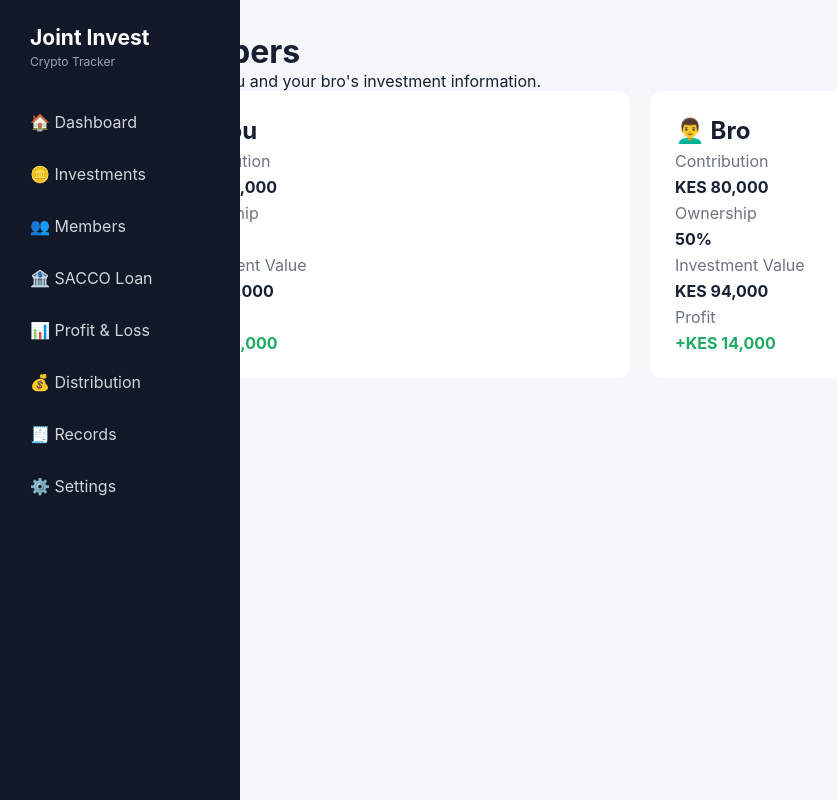
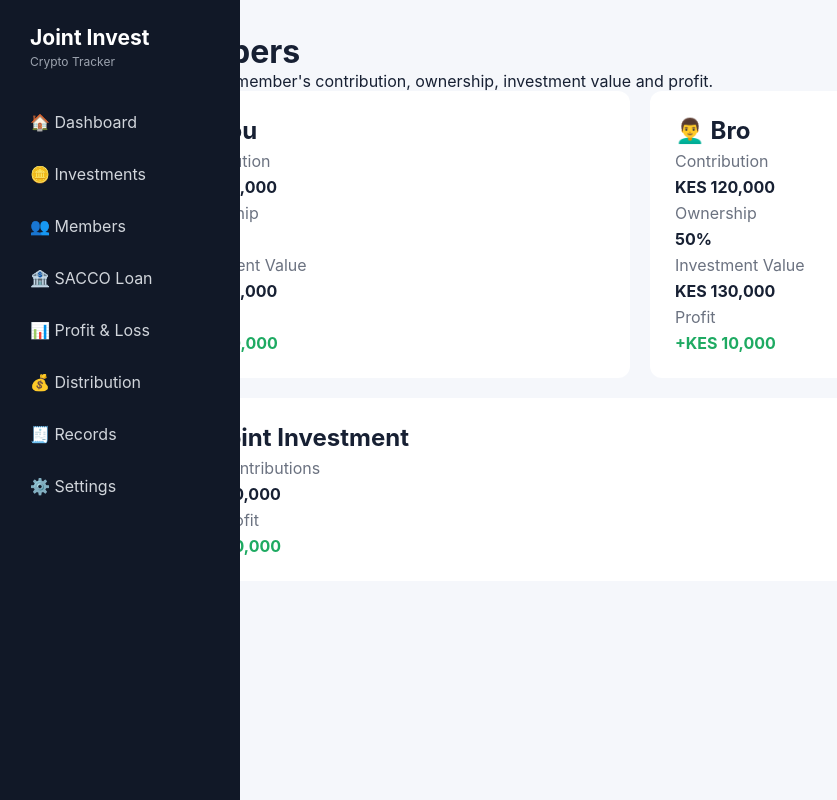
Before and after one commit to elvischege98-tech/Binance-project, a React (Vite) app in the folder frontend/: page /members in a window 1280 px wide. Shown: the whole page, without its empty margins (0-837 px from the left). Built offline with nearby package versions, Linux system fonts and the light colour scheme.

Commit message:
members page finished

```diff
--- a/frontend/src/pages/Members.tsx
+++ b/frontend/src/pages/Members.tsx
@@ -1,41 +1,129 @@
+import {
+  getRecords,
+  getSettings,
+  getMemberContribution,
+  getTotalProfit,
+  getTotalContributions,
+} from "../data/investmentData";
+
 function Members() {
+  const records = getRecords();
+  const settings = getSettings();
+
+  // ==========================================
+  // CONTRIBUTIONS FROM RECORDS
+  // ==========================================
+
+  const yourContribution = getMemberContribution(
+    records,
+    "You"
+  );
+
+  const broContribution = getMemberContribution(
+    records,
+    "Bro"
+  );
+
+  const totalContributions = getTotalContributions(records);
+
+  // ==========================================
+  // PROFIT FROM RECORDS
+  // ==========================================
+
+  const totalProfit = getTotalProfit(records);
+
+  const yourProfit =
+    totalProfit * (settings.youSplit / 100);
+
+  const broProfit =
+    totalProfit * (settings.broSplit / 100);
+
+  // ==========================================
+  // INVESTMENT VALUE
+  // ==========================================
+
+  const yourInvestmentValue =
+    yourContribution + yourProfit;
+
+  const broInvestmentValue =
+    broContribution + broProfit;
+
   return (
     <main className="dashboard">
       <h1>Members</h1>
-      <p>Manage you and your bro's investment information.</p>
+
+      <p>
+        View each member's contribution, ownership,
+        investment value and profit.
+      </p>
 
       <section className="member-grid">
+
+        {/* YOU */}
         <div className="member-card">
           <h2>👤 You</h2>
 
           <p>Contribution</p>
-          <strong>KES 120,000</strong>
+          <strong>
+            KES {yourContribution.toLocaleString()}
+          </strong>
 
           <p>Ownership</p>
-          <strong>50%</strong>
+          <strong>
+            {settings.youSplit}%
+          </strong>
 
           <p>Investment Value</p>
-          <strong>KES 141,000</strong>
+          <strong>
+            KES {yourInvestmentValue.toLocaleString()}
+          </strong>
 
           <p>Profit</p>
-          <strong className="profit">+KES 21,000</strong>
+          <strong className="profit">
+            +KES {yourProfit.toLocaleString()}
+          </strong>
         </div>
 
+        {/* BRO */}
         <div className="member-card">
           <h2>👨‍🦱 Bro</h2>
 
           <p>Contribution</p>
-          <strong>KES 80,000</strong>
+          <strong>
+            KES {broContribution.toLocaleString()}
+          </strong>
 
           <p>Ownership</p>
-          <strong>50%</strong>
+          <strong>
+            {settings.broSplit}%
+          </strong>
 
           <p>Investment Value</p>
-          <strong>KES 94,000</strong>
+          <strong>
+            KES {broInvestmentValue.toLocaleString()}
+          </strong>
 
           <p>Profit</p>
-          <strong className="profit">+KES 14,000</strong>
+          <strong className="profit">
+            +KES {broProfit.toLocaleString()}
+          </strong>
         </div>
+
+      </section>
+
+      {/* TOTAL */}
+      <section className="member-card" style={{ marginTop: "20px" }}>
+        <h2>🤝 Joint Investment</h2>
+
+        <p>Total Contributions</p>
+        <strong>
+          KES {totalContributions.toLocaleString()}
+        </strong>
+
+        <p>Total Profit</p>
+        <strong className="profit">
+          +KES {totalProfit.toLocaleString()}
+        </strong>
       </section>
     </main>
   );
```
